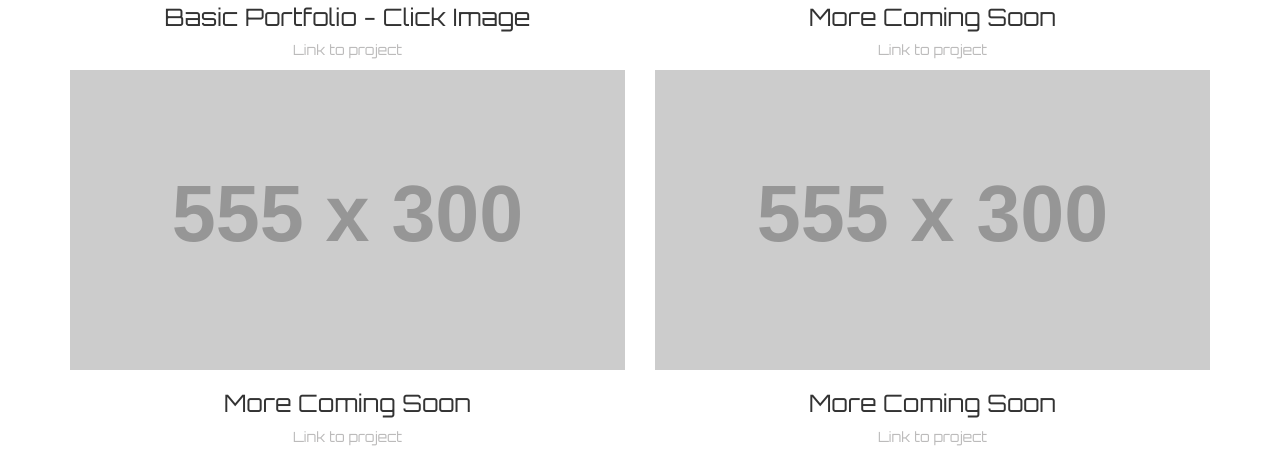
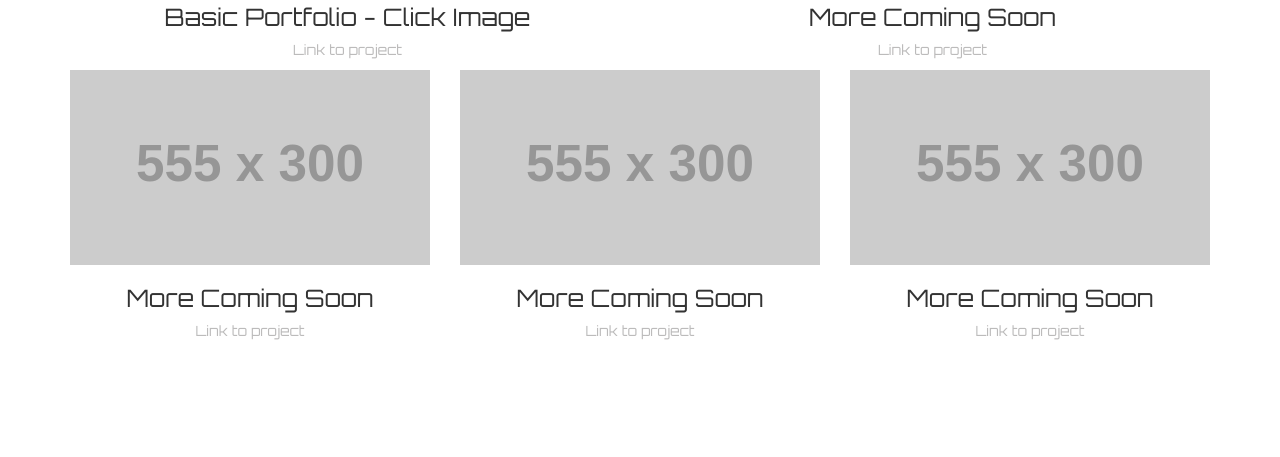
Before and after one commit to midnigtoil/portfolio, a plain HTML site: page project1.html in a window 1280 px wide. Shown: the part 1030-1487 px from the top of the page. After the commit the page ends 1381 px from the top, so only its background shows below. Drawn offline with nearby package versions, Linux system fonts and the light colour scheme; files that its build step writes are made by us from their sources; placeholder pictures from the web are drawn by us.

Commit message:
Update project1.html

```diff
--- a/project1.html
+++ b/project1.html
@@ -4,27 +4,24 @@
   <meta charset="utf-8">
   <meta http-equiv="X-UA-Compatible" content="IE=edge">
   <meta name="viewport" content="width=device-width, initial-scale=1">
-   <script src="https://ajax.googleapis.com/ajax/libs/jquery/1.11.3/jquery.min.js"></script>
+  <script src="https://ajax.googleapis.com/ajax/libs/jquery/1.11.3/jquery.min.js"></script>
   <link rel="stylesheet" href="css/bootstrap.min.css">
   <link href='http://fonts.googleapis.com/css?family=Orbitron' rel='stylesheet' type='text/css'>
-
-    <title>Portfolio - Project 1</title>
-   <link rel="stylesheet" href="css/style.css">
-
+  <link rel="stylesheet" href="css/style.css">
+  <title>Portfolio - Project 1</title>
   </head>
   <body>
 
   <div class="container">
 
     <div class="row">
-      <div class="col-md-6"><img src="http://www.lorempixum.com/g/100/100" alt="random image"></div>
+      <div class="col-md-6 small"><img src="http://www.lorempixum.com/g/100/100" alt="random image"></div>
       <div class="col-md-6 text-uppercase text-right">
         <h1>johannes</h1>
         <h3>Front-end Student</h3>
       </div>
     </div>
-
-    <hr/>
+        <hr/>
     <div class="row">
     <div class="col-md-12">
       <img src="http://www.lorempixum.com/g/1450/350" alt="random image" class="img-responsive">
@@ -39,9 +36,9 @@
 
     <div class="row">
       <div class="col-md-6">
-        <img src="http://placekitten.com/555/300" alt="random kitten" class="img-responsive" data-toggle="modal" data-target="#project1">
+        <img src="http://placekitten.com/555/300" alt="random kitten" class="img-responsive link" data-toggle="modal" data-target="#project1">
         <h3>Basic Portfolio - Click Image</h3>
-        <p><a href="https://github.com/midnigtoil/portfolio">Link to project</a></p>
+        <p><a href="https://github.com/midnigtoil/portfolio/blob/master/project1.html">Link to project</a></p>
       </div>
       <div class="col-md-6">
         <img src="http://placehold.it/555x300" alt="place holder" class="img-responsive">
@@ -51,19 +48,24 @@
     </div>
 
     <div class="row">
-      <div class="col-md-6">
+      <div class="col-md-4">
         <img src="http://placehold.it/555x300" alt="place holder" class="img-responsive">
         <h3>More Coming Soon</h3>
         <p><a href="http://github.com">Link to project</a></p>
       </div>
-      <div class="col-md-6">
+      <div class="col-md-4">
+        <img src="http://placehold.it/555x300" alt="place holder" class="img-responsive">
+        <h3>More Coming Soon</h3>
+        <p><a href="http://github.com">Link to project</a></p>
+      </div>
+      <div class="col-md-4">
         <img src="http://placehold.it/555x300" alt="place holder" class="img-responsive">
         <h3>More Coming Soon</h3>
         <p><a href="http://github.com">Link to project</a></p>
       </div>
     </div>
 
-</div>
+ </div>
 
 <!-- Modal -->
 <div class="modal fade" id="project1" tabindex="-1" role="dialog" aria-labelledby="myModalLabel" aria-hidden="true">
```
